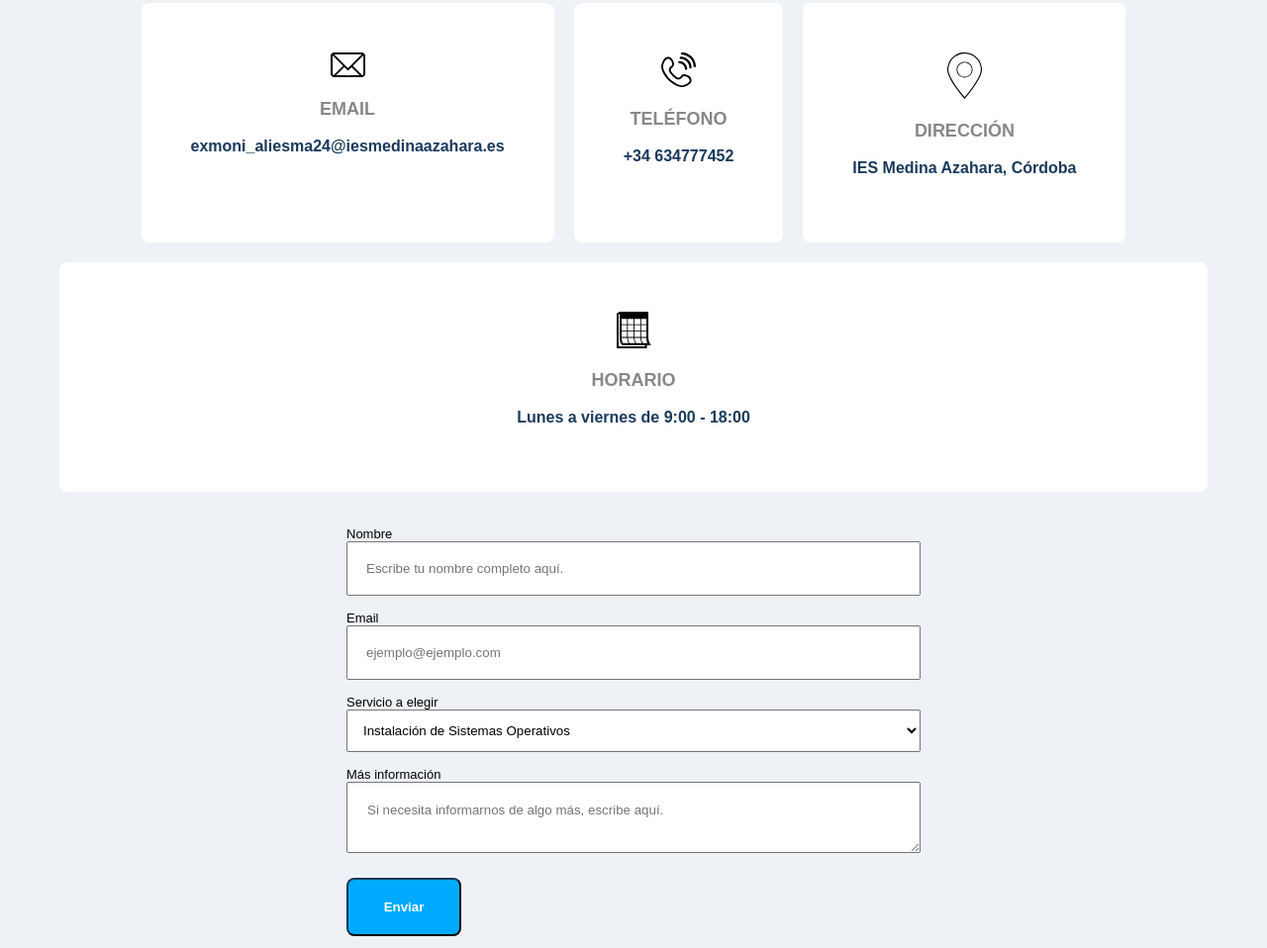
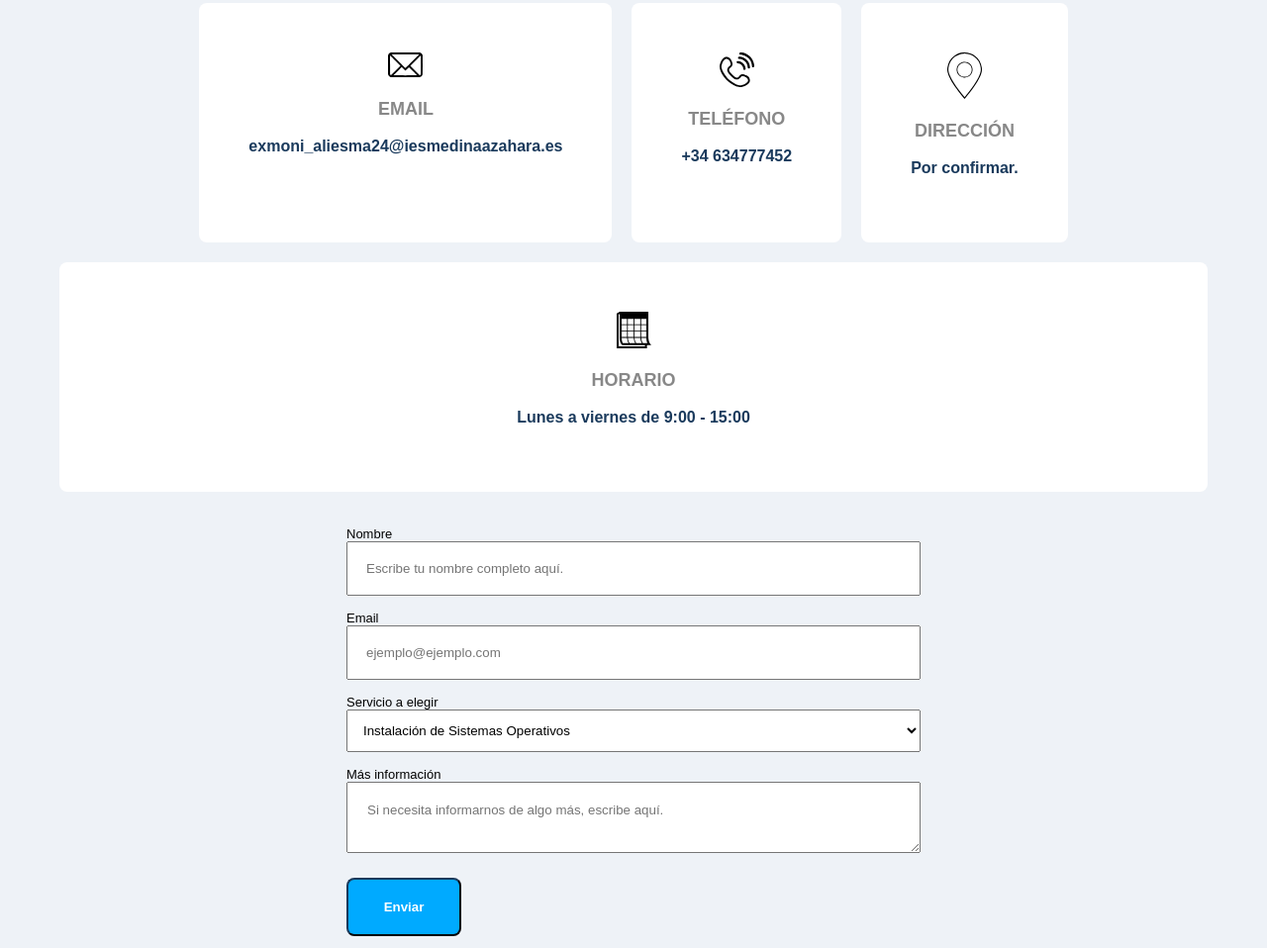
Before and after one commit to Nicolas-Extremera-Moreno/softbase, a plain HTML site: page index.html in a window 1280 px wide. Shown: the part 2004-2962 px from the top of the page at 99% size. Drawn offline with Linux system fonts and the light colour scheme; a web font is replaced by a local one.

Commit message:
Update index.html

```diff
--- a/index.html
+++ b/index.html
@@ -94,14 +94,14 @@
 		<div class="info-tarjeta">
 			<img src="img/direccion.svg" alt="Emoticono de ubicación.">
 			<p class="titulo-tarjeta">DIRECCIÓN</p>
-			<p>IES Medina Azahara, Córdoba</p>
+			<p>Por confirmar.</p>
 		</div>
 	</div>
 	<div>
 		<div class="info-tarjeta">
 			<img src="img/horario.svg" alt="Emoticono de calendario.">
 			<p class="titulo-tarjeta">HORARIO</p>
-			<p>Lunes a viernes de 9:00 - 18:00</p>
+			<p>Lunes a viernes de 9:00 - 15:00</p>
 		</div>
 	</div>
 	<div class="formulario">
```
